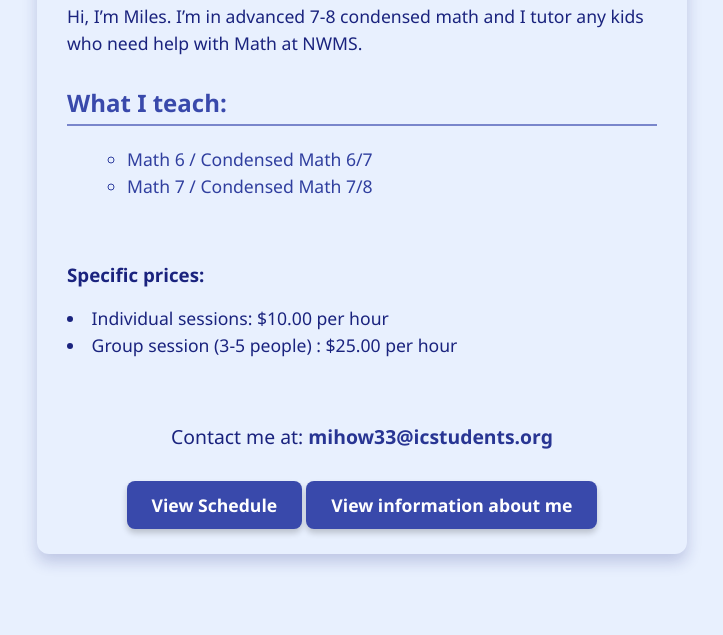
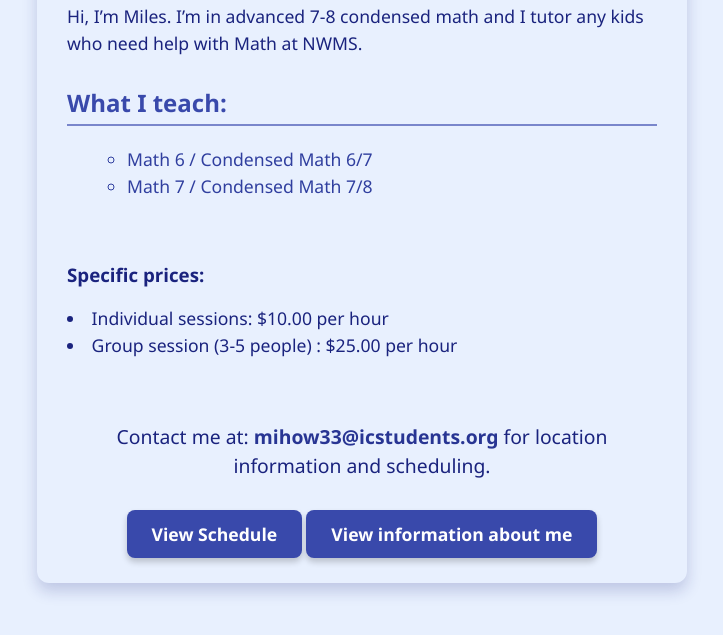
Before and after one commit to nwms-tutoring/nwms-tutoring.github.io, a plain HTML site: page index.html in a window 1280 px wide. Shown: the part 131-766 px from the top of the page, without its empty margins (278-1001 px from the left). Drawn offline with Linux system fonts and the light colour scheme.

Commit message:
Update index.html

```diff
--- a/index.html
+++ b/index.html
@@ -25,7 +25,7 @@
     <br>
   </ul>
   <div class="contact">
-    <p>Contact me at: <a href="mailto:mihow33@icstudents.org">mihow33@icstudents.org</a></p>
+    <p>Contact me at: <a href="mailto:mihow33@icstudents.org">mihow33@icstudents.org</a> for location information and scheduling.</p>
   </div>
   <div style="text-align:center; margin-top: 30px;">
   <a href="/schedule/" style="
```
